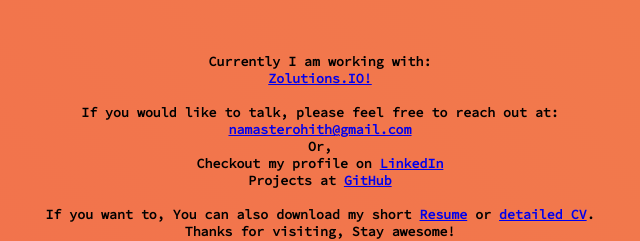
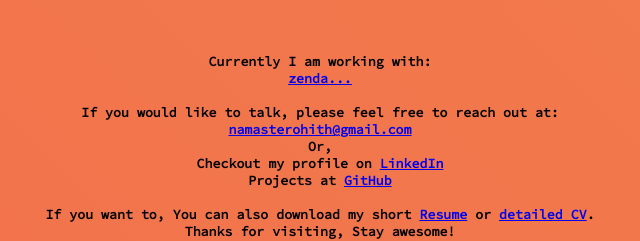
Before and after one commit to namasterohith/namasterohith.github.io, a plain HTML site: page index.html in a window 1280 px wide. Shown: the part 757-998 px from the top of the page, 320-960 px from the left. Drawn offline with Linux system fonts and the light colour scheme.

Commit message:
Update index.html

```diff
--- a/index.html
+++ b/index.html
@@ -171,7 +171,7 @@ XD Live Long & Prosper!
     <br />
     <div>
         Currently I am working with:<br />
-        <a target="_blank" href="https://zolutions.io/">Zolutions.IO!</a><br />
+        <a target="_blank" href="https://www.zenda.com/">zenda...</a><br />
     </div>
     <br />
     <div>
```
